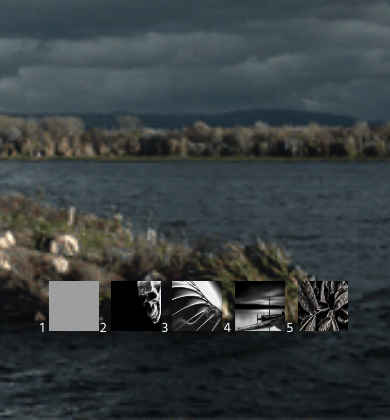
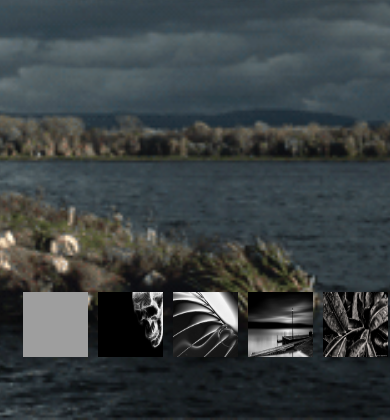
Before and after one commit to amitzed/imono, a PHP site: page /index.html in a window 390 px wide. Shown: the part 424-844 px from the top of the page. Run offline with PHP 8.4, Linux system fonts and the light colour scheme; grey boxes are pictures that could not be loaded.

Commit message:
Flex-Box and Media Query added on bottom images

```diff
--- a/index.html
+++ b/index.html
@@ -27,19 +27,19 @@
       </div>
 
       <div class="gallery-parent">
-        <div class="gallery-pics">1
+        <div class="gallery-pics">
           <img class="images" src="images/piano.jpg" alt="imono">
         </div>
-        <div class="gallery-pics">2
+        <div class="gallery-pics">
           <img class="images" src="images/skull.jpg" alt="imono">
         </div>
-        <div class="gallery-pics">3
+        <div class="gallery-pics">
           <img class="images" src="images/abstract.jpg" alt="imono">
         </div>
-        <div class="gallery-pics">4
+        <div class="gallery-pics">
           <img class="images" src="images/river.jpg" alt="imono">
         </div>
-        <div class="gallery-pics">5
+        <div class="gallery-pics">
           <img class="images" src="images/plant.jpg" alt="imono">
         </div>
       </div>
--- a/style.css
+++ b/style.css
@@ -111,40 +111,36 @@ h3 {
 }
 
 .gallery-parent {
-  /* height: 100vh; */
-  /* width: 100%; */
-  /* display: inline-table; */
-  /* position: absolute; */
-  /* top: 0; */
-  /* left: 0; */
   position: fixed;
-  /* width: 100%; */
+  width: 100%;
   bottom: 40px;
   z-index: 10;
-
   margin: 10px;
-  padding: 30px;
-  /* height: 500px; */
   display: flex;
-  flex-flow: row wrap;
+  flex-flow: row nowrap;
   align-items: center;
   justify-content: center;
   align-content: center;
 }
 
-.gallery-pics {
-  /* font-family: 'Hind Siliguri', sans-serif; */
-  /* margin: 0; */
-  /* text-align: center; */
-  /* vertical-align: middle; */
-  /* text-shadow: 5px 2px 40px #6E3632, -5px -2px 40px #30313B; */
-  /* height: 50px; */
-  /* width: 50px; */
+.gallery-pics .images {
+  margin: 10px;
+  height: 150px;
+  width: 200px;
 }
-
-
-.gallery-pics .images {
-  margin: 1px;
-  height: 50px;
-  width: 50px;
+@media (max-width: 1000px) {
+  .gallery-pics .images  {
+    margin: 8px;
+    height: 125px;
+    width: 125px;
+    transition: ease all .5s;
+  }
 }
+@media (max-width: 600px) {
+  .gallery-pics .images  {
+    margin: 5px;
+    height: 65px;
+    width: 65px;
+    transition: ease all .5s;
+  }
+}
```
